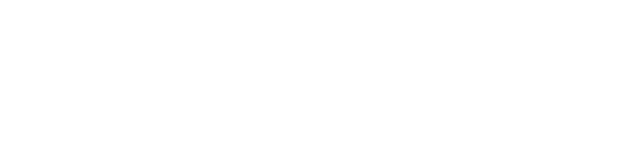
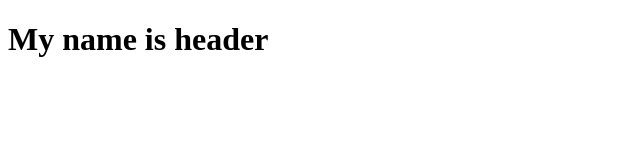
Before and after one commit to webdeveziz/test-git-2, a plain HTML site: page index.html in a window 1280 px wide. Shown: the whole page, without its empty margins (0-640 px from the left). Drawn offline with Linux system fonts and the light colour scheme.

Commit message:
added header tag

```diff
--- a/index.html
+++ b/index.html
@@ -9,6 +9,9 @@
 </head>
 
 <body>
+  <header>
+    <h1>My name is header</h1>
+  </header>
   <script src="index.js"></script>
 </body>
 
--- a/index.js
+++ b/index.js
@@ -1 +1,4 @@
 console.log('Hello Git World!!!')
+
+
+console.log('Header tag added in html document')
```
